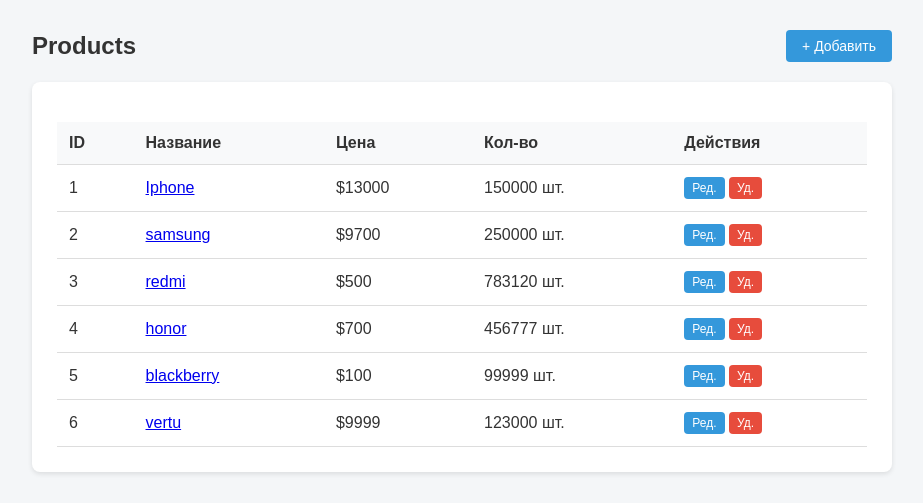
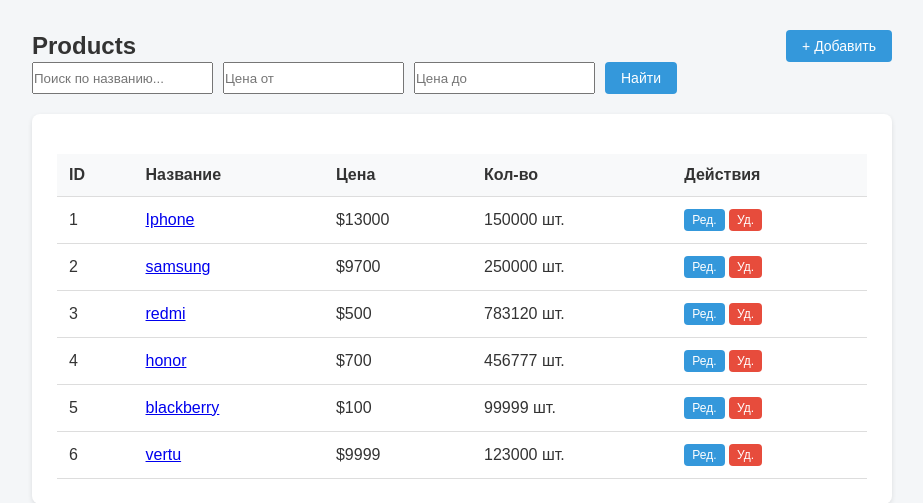
Before and after one commit to sino-Git379/HomeworkDJango, a Django app: page /products/ in a window 1280 px wide. Shown: the part 53-556 px from the top of the page, without its empty margins (178-1101 px from the left). Run offline with Django 5.2, Linux system fonts and the light colour scheme; data comes from the database, SQL or seed files in the repository; both versions use the stored data as it was after the commit.

Commit message:
added price filters AND search for products, search only for customers

```diff
--- a/myapp/templates/customer_list.html
+++ b/myapp/templates/customer_list.html
@@ -5,6 +5,10 @@
     <h2>Customers</h2>
     <a href="{% url 'customer_create' %}" class="btn">+ Добавить</a>
 </div>
+<form method="get" style="margin-bottom: 20px; display: flex; gap: 10px;">
+    <input type="text" name="search" placeholder="Поиск по имени...">
+    <button type="submit" class="btn">Найти</button>
+</form>
 
 <div class="card">
     <table>
--- a/myapp/templates/product_list.html
+++ b/myapp/templates/product_list.html
@@ -5,7 +5,12 @@
     <h2>Products</h2>
     <a href="{% url 'product_create' %}" class="btn">+ Добавить</a>
 </div>
-
+<form method="get" style="margin-bottom: 20px; display: flex; gap: 10px;">
+    <input type="text" name="search" placeholder="Поиск по названию...">
+    <input type="number" name="min_price" placeholder="Цена от">
+    <input type="number" name="max_price" placeholder="Цена до">
+    <button type="submit" class="btn">Найти</button>
+</form>
 <div class="card">
     <table>
         <thead>
--- a/myapp/views.py
+++ b/myapp/views.py
@@ -41,6 +41,17 @@ def category_delete(request, pk):
 
 def product_list(request):
     products = Product.objects.all()
+    search_query = request.GET.get('search')
+    if search_query:
+        products = products.filter(name__icontains=search_query)
+
+    min_price = request.GET.get('min_price')
+    if min_price:
+        products = products.filter(price__gte=min_price)
+    max_price = request.GET.get('max_price')
+    if max_price:
+        products = products.filter(price__lte=max_price)
+
     return render(request, 'product_list.html', {'object_list': products})
 
 def product_detail(request, pk):
@@ -78,6 +89,9 @@ def product_delete(request, pk):
 
 def customer_list(request):
     customers = Customer.objects.all()
+    search_query = request.GET.get('search')
+    if search_query:
+        customers = customers.filter(name__icontains=search_query)
     return render(request, 'customer_list.html', {'object_list': customers})
 
 def customer_detail(request, pk):
```
Also changed, not shown: db.sqlite3.
